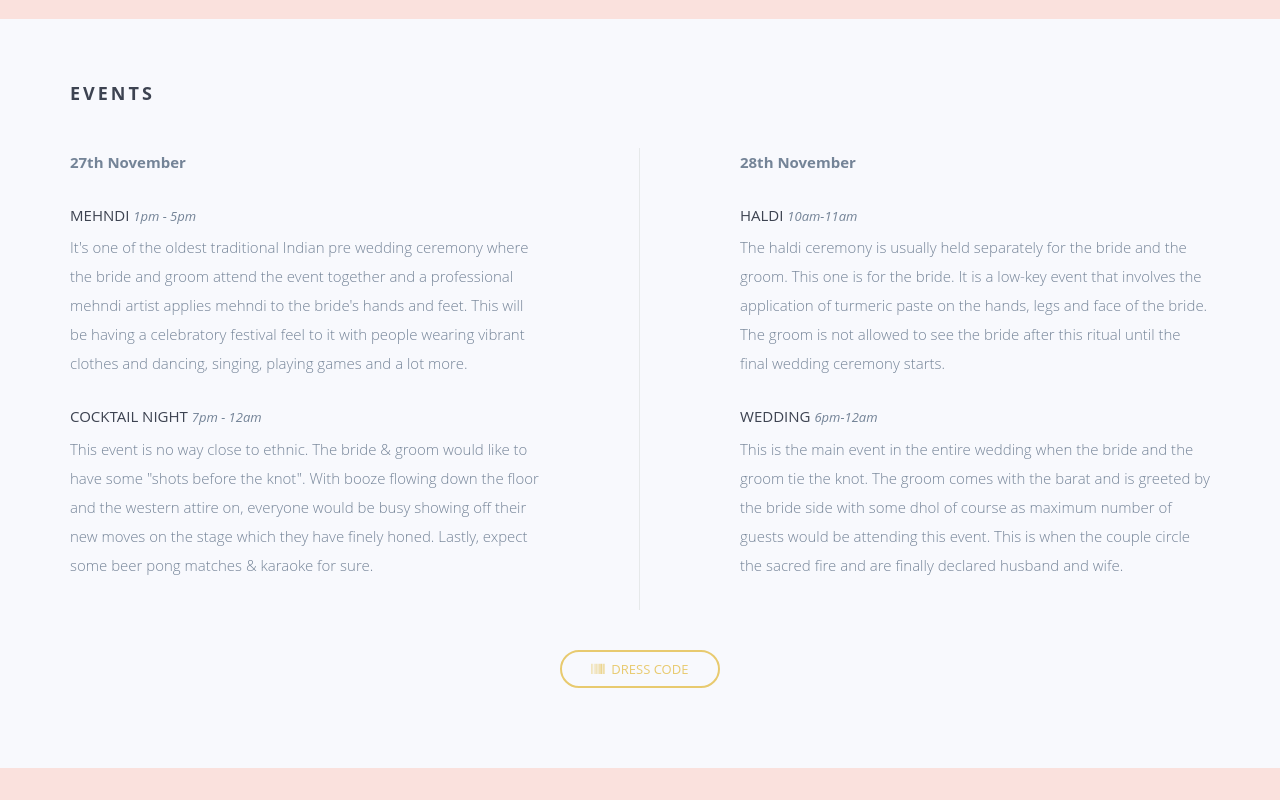
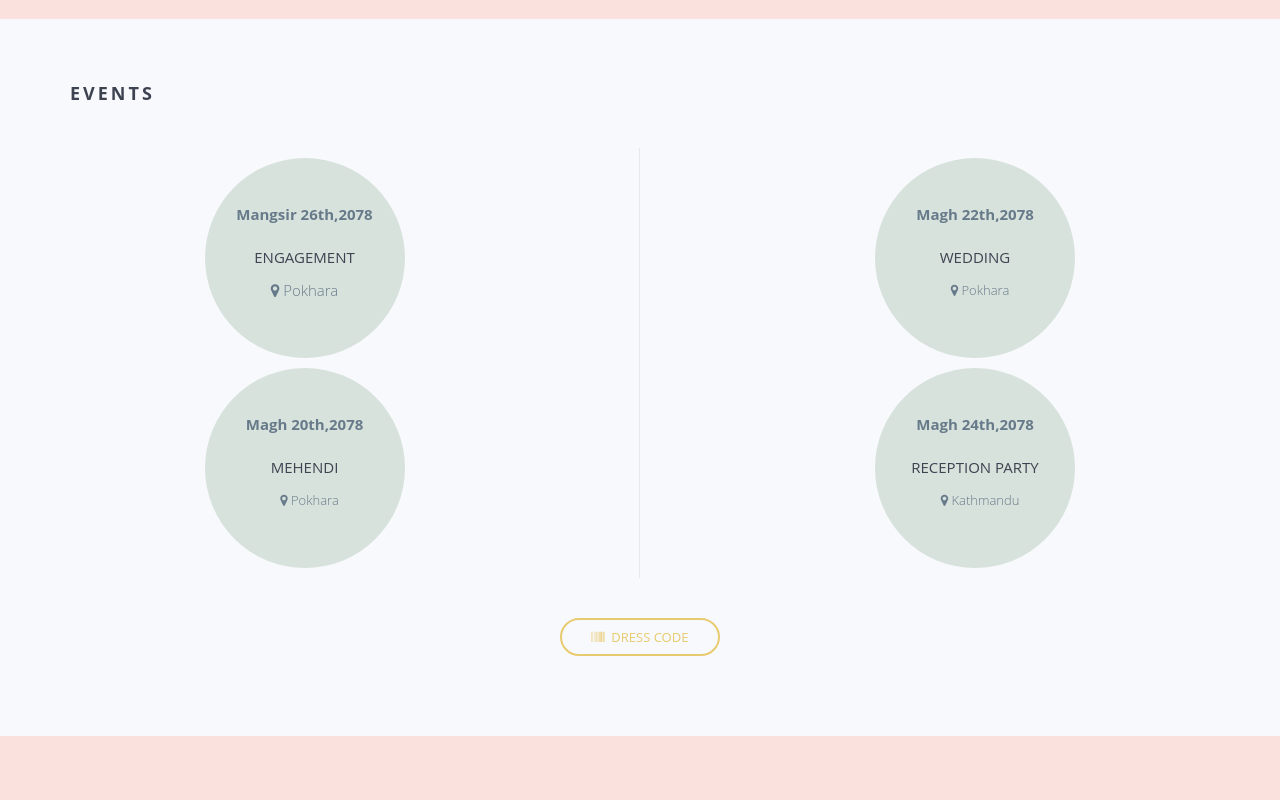
Before and after one commit to sushilsunuwar/bhani-wedding, a website: page index.html in a window 1280 px wide. Shown: the part 2306-3106 px from the top of the page. Drawn offline with nearby package versions, Linux system fonts and the light colour scheme; some packages are replaced by stand-ins of ours.

Commit message:
timer fixed

```diff
--- a/index.html
+++ b/index.html
@@ -99,7 +99,7 @@
         <div class="row">
             <div class="col-md-12 text-center">
                 <h3>We are getting hitched</h3>
-                <p>The dates are 22<sup>nd</sup> of Magh 2078 and we would like you to be a part of
+                <p>The dates are 22<sup>nd</sup> & 24<sup>th</sup> of Magh 2078 and we would like you to be a part of
                     it.</p>
                 <div class="share-bar"></div>
             </div>
@@ -251,40 +251,48 @@
         </div>
         <div class="row">
             <div class="col-md-6 col-sm-12 col-xs-12 leftcol">
-                <div class="wp3">
-                    <p><strong>27th November</strong></p>
+                <div class="wp3 event_wrap">
+                    <p><strong>Mangsir 26th,2078  </strong></p>
 
-                    <h5>Mehndi <span class="time">1PM - 5PM</span></h5>
-                    <p>It's one of the oldest traditional Indian pre wedding ceremony where the bride and groom
+                    <h5>Engagement</h5>
+                    <p>  <i class="fa fa-map-marker" aria-hidden="true"></i> Pokhara</p>
+                    <!-- <p>It's one of the oldest traditional Indian pre wedding ceremony where the bride and groom
                         attend the event together and a professional mehndi artist applies
                         mehndi to the bride's hands and feet. This will be having a celebratory
                         festival feel to it with people wearing vibrant clothes and dancing, singing, playing
-                        games and a lot more.</p>
+                        games and a lot more.</p> -->
                 </div>
-                <div class="wp5">
-                    <h5>Cocktail Night <span class="time">7PM - 12AM</span></h5>
-                    <p>This event is no way close to ethnic. The bride & groom would like to have some "shots before the
+                <div class="wp5 event_wrap">
+
+                    <p><strong> Magh 20th,2078  </strong></p>
+                    <h5> Mehendi </h5>
+                    <p class="time"><i class="fa fa-map-marker" aria-hidden="true"></i> Pokhara</p>
+                    <!-- <p>This event is no way close to ethnic. The bride & groom would like to have some "shots before the
                         knot". With booze flowing down the floor and the western attire on, everyone would be busy
                         showing off their new moves on the stage which they have finely honed. Lastly, expect some beer
-                        pong matches & karaoke for sure.</p>
+                        pong matches & karaoke for sure.</p> -->
                 </div>
             </div>
             <div class="col-md-6 col-sm-12 col-xs-12 rightcol">
-                <div class="wp4">
-                    <p><strong>28th November</strong></p>
+                <div class="wp4 event_wrap">
 
-                    <h5>Haldi <span class="time">10AM-11AM</span></h5>
-                    <p>The haldi ceremony is usually held separately for the bride and the groom. This one is for the
+                    <p><strong>Magh 22th,2078</strong></p>
+
+                    <h5>Wedding </h5>
+                    <p class="time"><i class="fa fa-map-marker" aria-hidden="true"></i> Pokhara</p>
+                    <!-- <p>The haldi ceremony is usually held separately for the bride and the groom. This one is for the
                         bride. It is a low-key event that involves the application of turmeric paste on the hands, legs
                         and face of the bride. The groom is not allowed to see the bride after this ritual until the
-                        final wedding ceremony starts.</p>
+                        final wedding ceremony starts.</p> -->
                 </div>
-                <div class="wp6">
-                    <h5>Wedding <span class="time">6PM-12AM</span></h5>
-                    <p>This is the main event in the entire wedding when the bride and the groom tie the
+                <div class="wp6 event_wrap">
+                    <p><strong>Magh 24th,2078</strong></p>
+                    <h5> Reception party </h5>
+                    <p class="time"><i class="fa fa-map-marker" aria-hidden="true"></i> Kathmandu</p>
+                    <!-- <p>This is the main event in the entire wedding when the bride and the groom tie the
                         knot. The groom comes with the barat and is greeted by the bride side with some dhol of course
                         as maximum number of guests would be attending this event. This is when the couple circle the
-                        sacred fire and are finally declared husband and wife.</p>
+                        sacred fire and are finally declared husband and wife.</p> -->
                 </div>
             </div>
         </div>
```
Also changed, not shown: css/styles.min.css.
